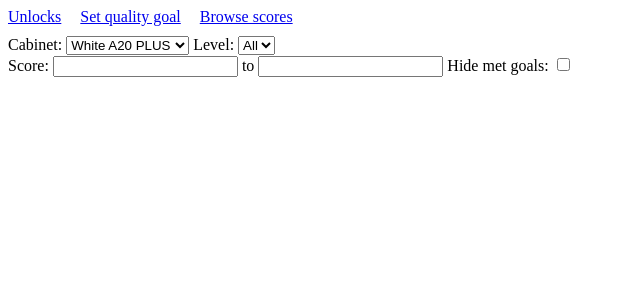
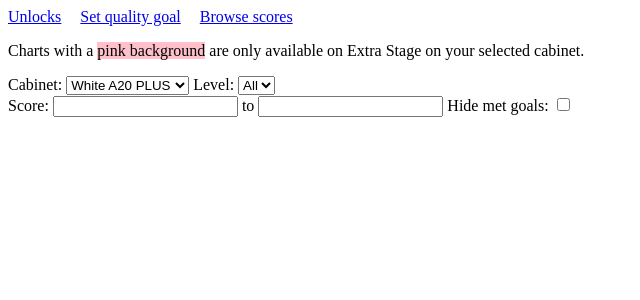
Before and after one commit to rrwoods/pprx, a Django app: template pprxweb/scorebrowser/templates/scorebrowser/scores.html in a window 1280 px wide. Shown: the top 300 px of the page, without its empty margins (0-640 px from the left). Run offline with Django 3.2, Linux system fonts and the light colour scheme; the template is opened without the code that fills it: values that come from a table or form of the project are taken from there, others are empty; data comes from the database, SQL or seed files in the repository; parts of the project's set-up code (start-up, migrations or seed data) failed here and were passed over; some libraries are stand-ins or nearby versions.

Commit message:
Explain extra-exclusive highlight on scores page

```diff
--- a/pprxweb/scorebrowser/templates/scorebrowser/scores.html
+++ b/pprxweb/scorebrowser/templates/scorebrowser/scores.html
@@ -11,6 +11,8 @@
 {% endblock %}
 
 {% block content %}
+	<p>Charts with a <span class="extra-exclusive">pink background</span> are only available on Extra Stage on your selected cabinet.</p>
+
 	Cabinet:
 	<select id="cabinet-select">
 		{% for cabinet in cabinets %}
```
